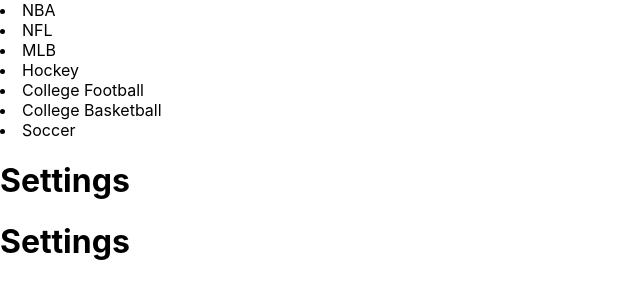
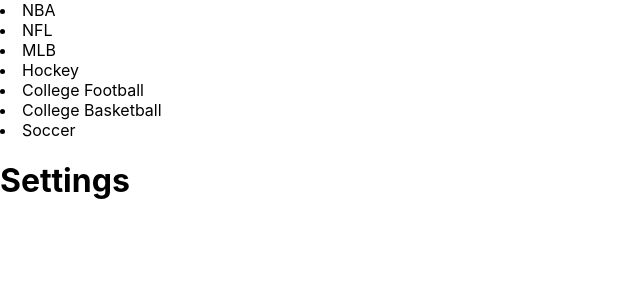
Before and after one commit to cadellsingh/All-in-one-sports-page, a React (Create React App) app: page / in a window 1280 px wide. Shown: the top 300 px of the page, without its empty margins (0-640 px from the left). Built offline with nearby package versions, Linux system fonts and the light colour scheme.

Commit message:
is now only used for displaying selected sports

```diff
--- a/src/SidebarSports.js
+++ b/src/SidebarSports.js
@@ -1,42 +1,9 @@
-import React, { useState } from 'react'
-import Settings from './Settings'
+import React from 'react'
 
-const allSports = {
-  "NBA": true,
-  "NFL": true,
-  "MLB": true,
-  "Hockey": true,
-  "College Football": true,
-  "College Basketball": true,
-  "Soccer": true
-}
+const SidebarSports = (props) => {
+  const { sports } = props
 
-const SidebarSports = () => {
-  const [selectedSports, setSelectedSports] = useState(allSports)
-  const [displaySettings, setdisplaySettings] = useState(false)
-
-  const handleClick = () => {
-    setdisplaySettings(prevState => !prevState)
-  }
-
-  const toggleSelectedSport = (sport) => {
-    setSelectedSports(prevState => {
-      const updatedSports = { ...prevState }
-      updatedSports[sport] = !prevState[sport]
-      return updatedSports
-    })
-  }
-
-  // null here can be the main component with the data
-  // and prob re-name displayComponent
-  const displayComponent = displaySettings ?
-    <Settings
-      sports={selectedSports}
-      toggleSelectedSport={toggleSelectedSport}
-    />
-    : null
-
-  const entries = Object.entries(selectedSports)
+  const entries = Object.entries(sports)
   const displaySports = []
   for (const [sport, isSelected] of entries) {
     displaySports.push(isSelected && <li key={sport}>{sport}</li>)
@@ -45,15 +12,8 @@ const SidebarSports = () => {
   return (
     <div>
       {displaySports}
-      <h1 onClick={handleClick}>Settings</h1>
-      {displayComponent}
     </div>
   )
 }
 
 export default SidebarSports
-
-// possibly put useEffects in a handle button click
-// or
-// when sport is selected and goes to different component, that component takes sport as prop and fetches data
-// so the actual sport data will be in the other (child) component
```
